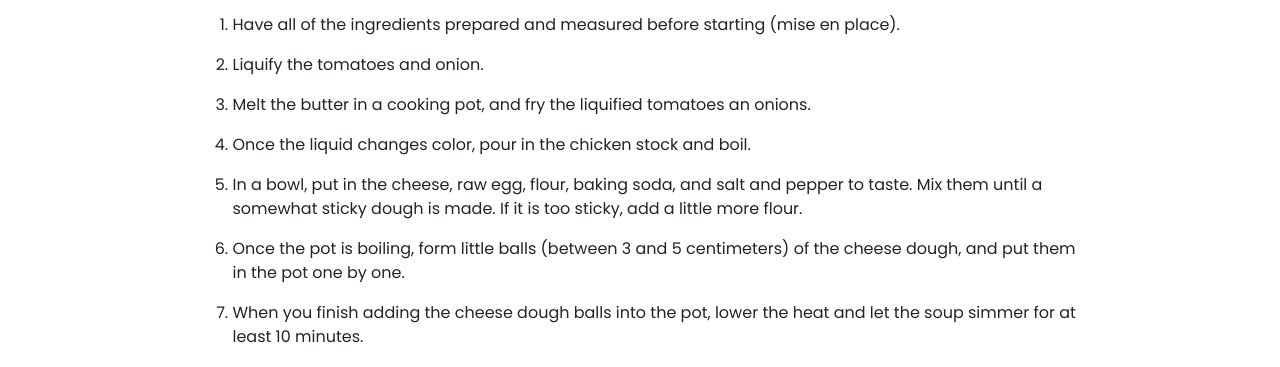
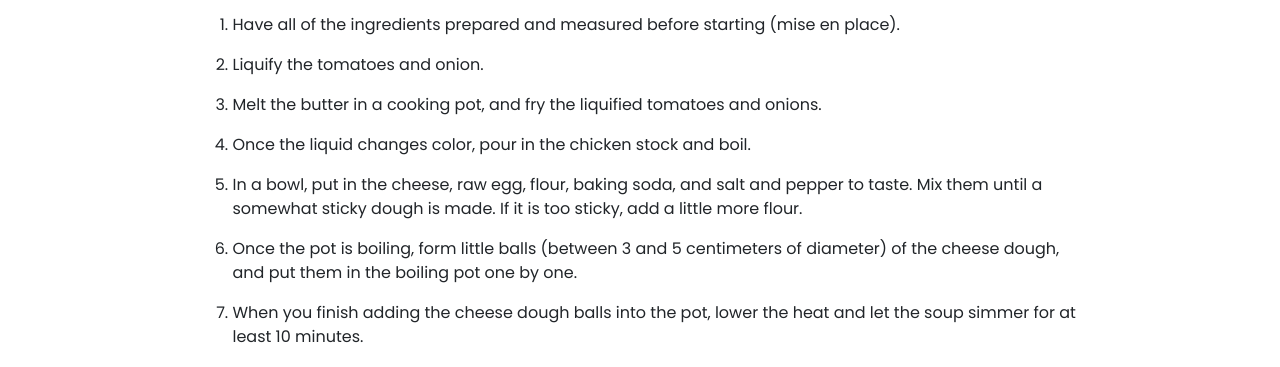
Before and after one commit to Dialvive/dialvive.dev, a Jekyll site: the page built from _posts/2021-06-20-cheese-dumplings-soup.md, in a window 1280 px wide. Shown: the part 1550-1917 px from the top of the page. Built offline with Jekyll 4.4.1, drawn with Linux system fonts in a browser that asks for light colours; nearby versions of some CDN libraries; emoji names are drawn with the system emoji font; our own code applies the rules of GitHub Pages for plain Markdown files; comment, search, counter and statistics services are not loaded.

Commit message:
Fix typos

```diff
--- a/_posts/2021-06-20-cheese-dumplings-soup.md
+++ b/_posts/2021-06-20-cheese-dumplings-soup.md
@@ -39,13 +39,13 @@ This soup is not only great for kids, this soup was cooked everytime the family
 
 2. Liquify the tomatoes and onion.
 
-3. Melt the butter in a cooking pot, and fry the liquified tomatoes an onions.
+3. Melt the butter in a cooking pot, and fry the liquified tomatoes and onions.
 
 4. Once the liquid changes color, pour in the chicken stock and boil.
 
 5. In a bowl, put in the cheese, raw egg, flour, baking soda, and salt and pepper to taste. Mix them until a somewhat sticky dough is made. If it is too sticky, add a little more flour.
 
-6. Once the pot is boiling, form little balls (between 3 and 5 centimeters) of the cheese dough, and put them in the pot one by one.
+6. Once the pot is boiling, form little balls (between 3 and 5 centimeters of diameter) of the cheese dough, and put them in the boiling pot one by one.
 
 7. When you finish adding the cheese dough balls into the pot, lower the heat and let the soup simmer for at least 10 minutes.
 
```
